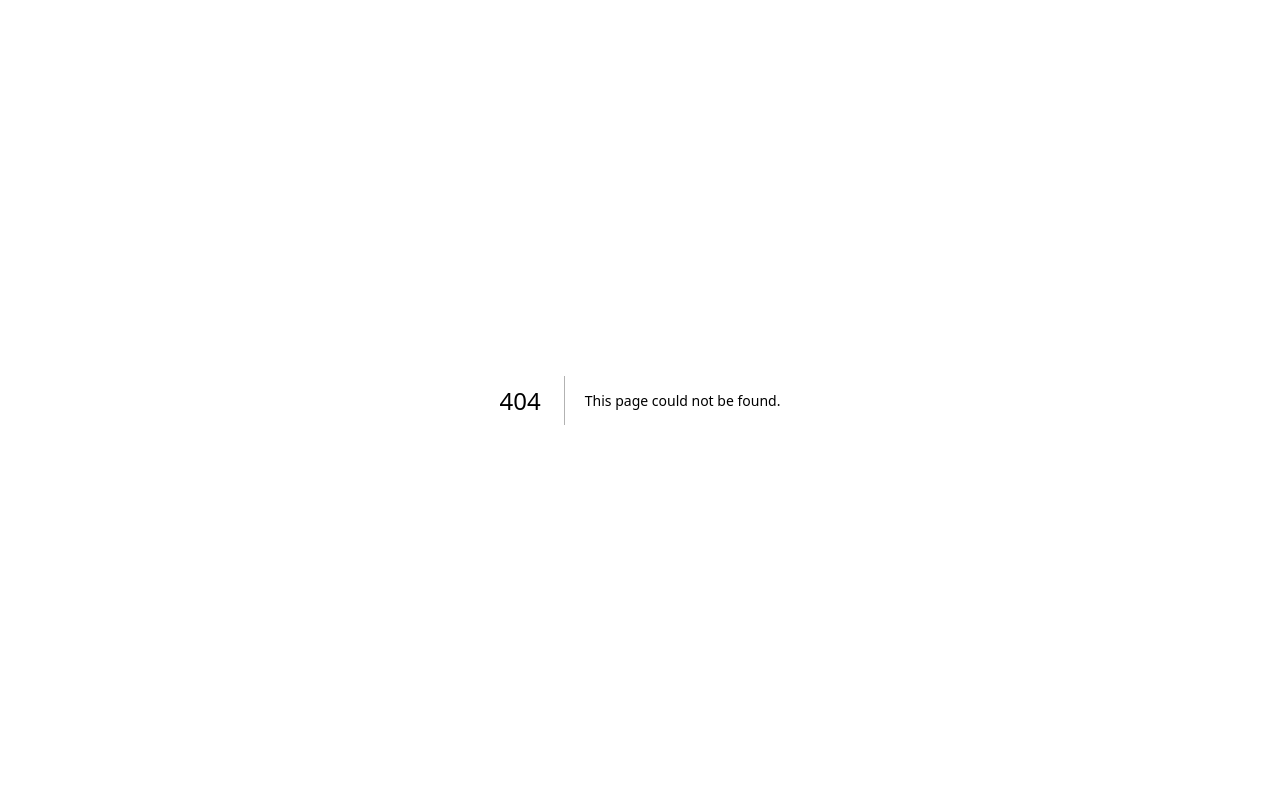
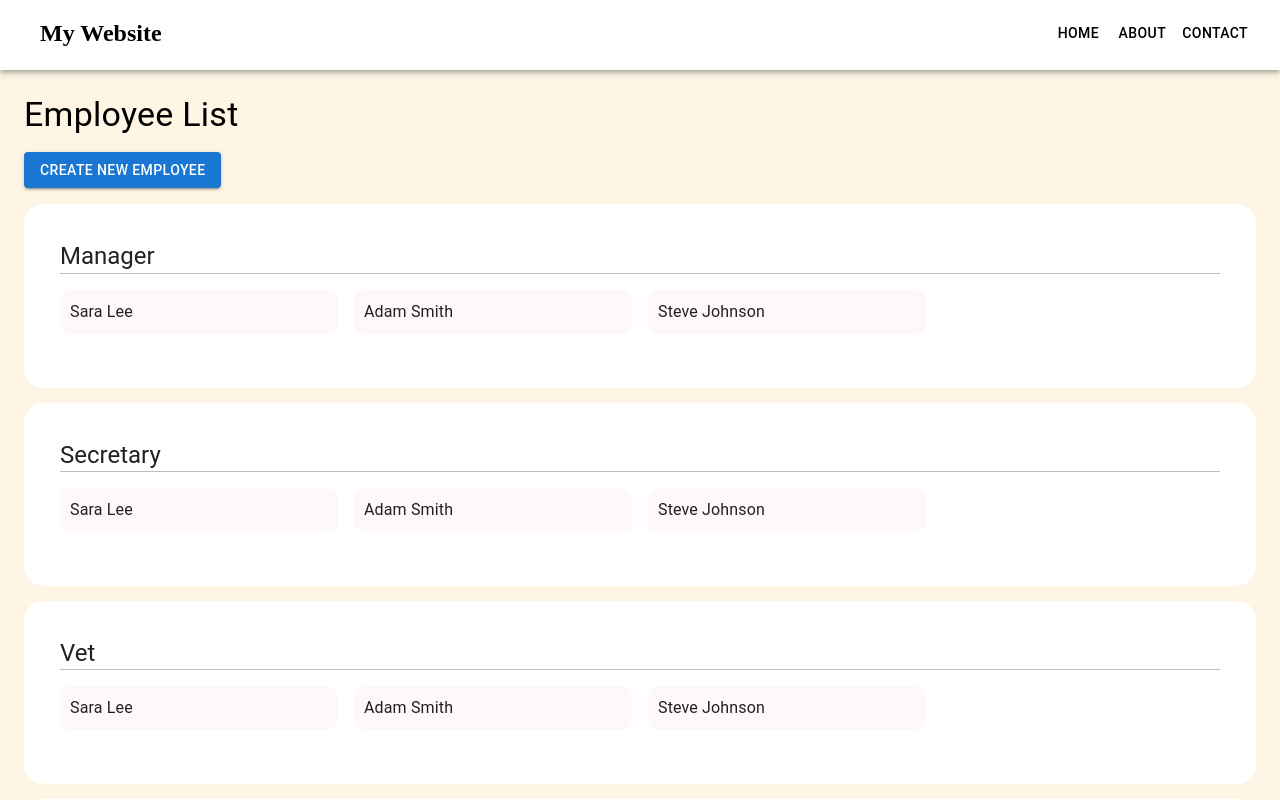
Before and after one commit to Liiwaa/tobey-nextjs, a Next.js app: page /employee in a window 1280 px wide. Before the commit this address had no page. Shown: the top 800 px of the page. Built offline with nearby package versions, Linux system fonts and the light colour scheme.

Commit message:
basic structure

```diff
--- /dev/null
+++ b/src/app/employee/layout.tsx
@@ -0,0 +1,22 @@
+"use client";
+import GeneralLayout from "@/components/GeneralLayout";
+import PageHead from "@/components/heads/pageHead";
+import Theme from "@/themes/Theme";
+import React from "react";
+
+interface LayoutProps {
+    children: React.ReactNode;
+ }
+
+const EmployeeLayout = ({children}: LayoutProps) => {
+    return (
+        <Theme>
+            <PageHead />
+            <GeneralLayout title="Employee List">
+                {children}
+            </GeneralLayout>
+        </Theme>
+    );
+};
+
+export default EmployeeLayout;
--- /dev/null
+++ b/src/app/employee/page.tsx
@@ -0,0 +1,38 @@
+"use client";
+import { useState } from 'react';
+import { Button, Box, Typography, Card, CardContent, Grid } from '@mui/material';
+import EmployeeCard from '../../components/employee/employeeCard';
+
+const Employees = () => {
+	const [roles, setRoles] = useState(['Manager','Secretary','Vet', 'Groomer']);
+
+	const handleEmployeeClick = (employeeName: string) => {
+		// event.preventDefault()
+		// router.push(`/employee/${employeeName}`);
+	};
+
+	return (
+		<Box>
+			<Button variant="contained" color="primary" sx={{ mb: 2 }}>
+				Create New Employee
+			</Button>
+
+			{roles.map((role) => (
+				<Card key={role} className="primary-card">
+					<CardContent>
+						<Typography variant="h5" component="h2" sx={{ borderBottom:1, borderColor:'#BEBEBE', mb:2 }} gutterBottom>
+							{role}
+						</Typography>
+						<Grid container spacing={2}>
+							{['Sara Lee', 'Adam Smith', 'Steve Johnson'].map((employeeName,ind) => (
+								<EmployeeCard  key={employeeName} employeeName={employeeName} onClick={handleEmployeeClick} />
+							))}
+						</Grid>
+					</CardContent>
+				</Card>
+			))}
+		</Box>
+	);
+};
+
+export default Employees;
--- /dev/null
+++ b/src/components/employee/employeeCard.tsx
@@ -0,0 +1,26 @@
+import { Box, Grid, Typography, Card, Link as MUILink } from '@mui/material';
+
+interface EmployeeCardProps {
+employeeName: string
+onClick: (employeeName: string) => void;
+}
+
+const EmployeeCard = ({ employeeName, onClick }: EmployeeCardProps) => {
+	return (
+			<Grid item xs={12} sm={6} md={3}>
+		<MUILink href={`/employee/${employeeName}`} variant="body2" sx={{ textDecoration: 'none'}}>
+
+				<Card className="secondary-card">
+					<Box key={employeeName} onClick={()=> onClick(employeeName)}
+						sx={{ cursor: 'pointer' }}>
+						<Typography variant="body1">{employeeName}</Typography>
+					</Box>
+				</Card>
+		</MUILink>
+
+			</Grid>
+
+	);
+};
+
+export default EmployeeCard;
```
Also changed, not shown: src/app/employee/[employee_id]/page.tsx (added, +31 -0 lines).
